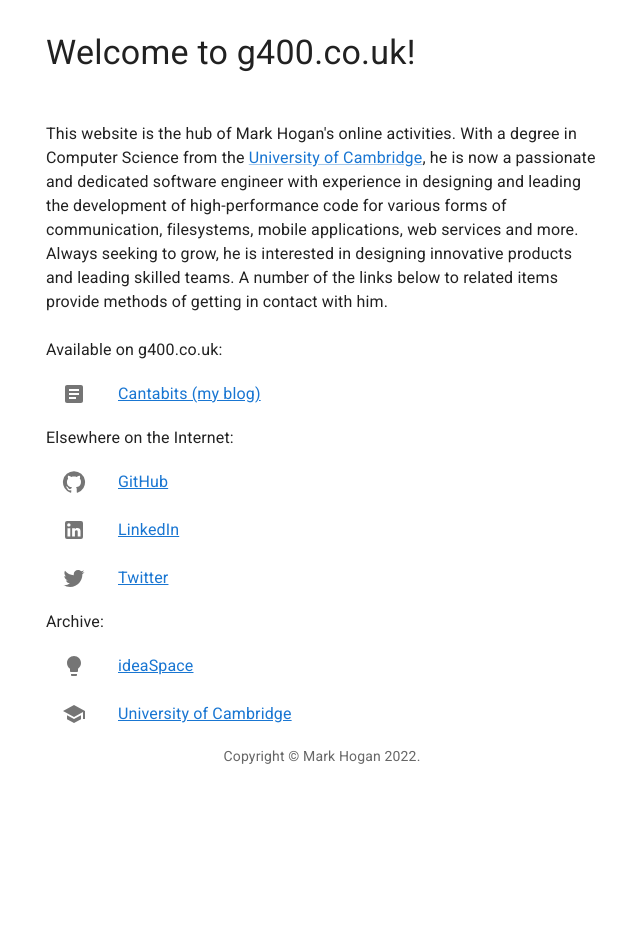
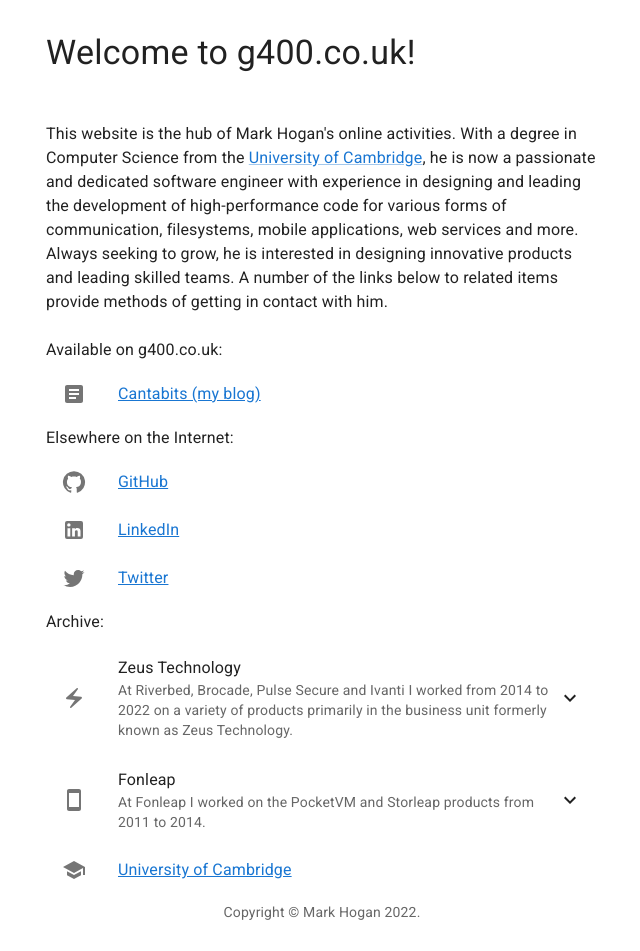
Before and after one commit to mwhogan/g400.co.uk, a React (Create React App) app: page / in a window 1280 px wide. Shown: the top 951 px of the page, without its empty margins (318-958 px from the left). Before the commit the page ends 800 px from the top, so only its background shows below. Built offline with nearby package versions, Linux system fonts and the light colour scheme.

Commit message:
Adding Zeus and Fonleap nested lists to the archive list, with links to some of the things I've worked on.

```diff
--- a/src/MainLinks.js
+++ b/src/MainLinks.js
@@ -3,16 +3,39 @@
 import ListItemButton from '@mui/material/ListItemButton';
 import ListItemIcon from '@mui/material/ListItemIcon';
 import ListItemText from '@mui/material/ListItemText';
+import Collapse from '@mui/material/Collapse';
 import ArticleIcon from '@mui/icons-material/Article';
+import CloudIcon from '@mui/icons-material/Cloud';
+import CloudSyncIcon from '@mui/icons-material/CloudSync';
+import DevicesIcon from '@mui/icons-material/Devices';
+import ElectricBoltIcon from '@mui/icons-material/ElectricBolt';
+import EnhancedEncryptionIcon from '@mui/icons-material/EnhancedEncryption';
+import ExpandLessIcon from '@mui/icons-material/ExpandLess';
+import ExpandMoreIcon from '@mui/icons-material/ExpandMore';
 import GitHubIcon from '@mui/icons-material/GitHub';
+import InsightsIcon from '@mui/icons-material/Insights';
 import LightbulbIcon from '@mui/icons-material/Lightbulb';
 import LinkedInIcon from '@mui/icons-material/LinkedIn';
 import SchoolIcon from '@mui/icons-material/School';
+import ShieldIcon from '@mui/icons-material/Shield';
+import SmartphoneIcon from '@mui/icons-material/Smartphone';
 import TwitterIcon from '@mui/icons-material/Twitter';
+import VpnLockIcon from '@mui/icons-material/VpnLock';
 import Typography from '@mui/material/Typography';
 
 export default function MainLinks() {
   const linkTypographyProps = { color: "primary", sx: { textDecoration: "underline" } }
+
+  // State and handlers for opening of archive sections.
+  const [zeusOpen, setZeusOpen] = React.useState(false);
+  const handleZeusClick = () => {
+    setZeusOpen(!zeusOpen);
+  };
+  const [fonleapOpen, setFonleapOpen] = React.useState(false);
+  const handleFonleapClick = () => {
+    setFonleapOpen(!fonleapOpen);
+  };
+
   return (
     <React.Fragment>
       <Typography>
@@ -53,12 +76,88 @@
         Archive:
       </Typography>
       <List>
-        <ListItemButton component="a" href="https://web.archive.org/web/20130725110219/http://www.ideaspace.cam.ac.uk/members/people/Mark-Hogan?IArticle=2219">
-          <ListItemIcon>
-            <LightbulbIcon />
-          </ListItemIcon>
-          <ListItemText primary="ideaSpace" primaryTypographyProps={linkTypographyProps} />
-        </ListItemButton>
+      <ListItemButton onClick={handleZeusClick}>
+        <ListItemIcon>
+          <ElectricBoltIcon />
+        </ListItemIcon>
+        <ListItemText primary="Zeus Technology"
+          secondary={
+            <React.Fragment>
+              {"At Riverbed, Brocade, Pulse Secure and Ivanti I worked from 2014 to 2022 on a variety of products primarily in the business unit formerly known as Zeus Technology."}
+            </React.Fragment>
+          }
+        />
+        {zeusOpen ? <ExpandLessIcon /> : <ExpandMoreIcon />}
+      </ListItemButton>
+      <Collapse in={zeusOpen} timeout="auto" unmountOnExit>
+        <List>
+          <ListItemButton sx={{ pl: 10 }} component="a" href="https://web.archive.org/web/20201019221716/https://www.pulsesecure.net/products/services-director/">
+            <ListItemIcon>
+              <InsightsIcon />
+            </ListItemIcon>
+            <ListItemText primary="Services Director" primaryTypographyProps={linkTypographyProps} />
+          </ListItemButton>
+          <ListItemButton sx={{ pl: 10 }} component="a" href="https://web.archive.org/web/20220331072114/https://www.pulsesecure.net/products/virtual-traffic-manager/">
+            <ListItemIcon>
+              <CloudIcon />
+            </ListItemIcon>
+            <ListItemText primary="Virtual Traffic Manager" primaryTypographyProps={linkTypographyProps} />
+          </ListItemButton>
+          <ListItemButton sx={{ pl: 10 }} component="a" href="https://web.archive.org/web/20220425002741/https://www.pulsesecure.net/products/vwaf/">
+            <ListItemIcon>
+              <ShieldIcon />
+            </ListItemIcon>
+            <ListItemText primary="Virtual Web Application Firewall" primaryTypographyProps={linkTypographyProps} />
+          </ListItemButton>
+          <ListItemButton sx={{ pl: 10 }} component="a" href="https://web.archive.org/web/20220403172506/https://www.ivanti.com/products/ivanti-neurons-zero-trust-access">
+            <ListItemIcon>
+              <EnhancedEncryptionIcon />
+            </ListItemIcon>
+            <ListItemText primary="Neurons for Zero Trust Access" primaryTypographyProps={linkTypographyProps} />
+          </ListItemButton>
+          <ListItemButton sx={{ pl: 10 }} component="a" href="https://web.archive.org/web/20220608003654/https://www.ivanti.com/products/ivanti-neurons-for-secure-access">
+            <ListItemIcon>
+              <VpnLockIcon />
+            </ListItemIcon>
+            <ListItemText primary="Neurons for Secure Access" primaryTypographyProps={linkTypographyProps} />
+          </ListItemButton>
+        </List>
+      </Collapse>
+      <ListItemButton onClick={handleFonleapClick}>
+        <ListItemIcon>
+          <SmartphoneIcon />
+        </ListItemIcon>
+        <ListItemText primary="Fonleap"
+          secondary={
+            <React.Fragment>
+              {"At Fonleap I worked on the PocketVM and Storleap products from 2011 to 2014."}
+            </React.Fragment>
+          }
+        />
+        {fonleapOpen ? <ExpandLessIcon /> : <ExpandMoreIcon />}
+      </ListItemButton>
+      <Collapse in={fonleapOpen} timeout="auto" unmountOnExit>
+        <List>
+          <ListItemButton sx={{ pl: 10 }} component="a" href="https://www.youtube.com/watch?v=IXlkCOsuHE8">
+            <ListItemIcon>
+              <DevicesIcon />
+            </ListItemIcon>
+            <ListItemText primary="PocketVM" primaryTypographyProps={linkTypographyProps} />
+          </ListItemButton>
+          <ListItemButton sx={{ pl: 10 }} component="a" href="https://web.archive.org/web/20141221212448/http://www.storleap.com/">
+            <ListItemIcon>
+              <CloudSyncIcon />
+            </ListItemIcon>
+            <ListItemText primary="Storleap" primaryTypographyProps={linkTypographyProps} />
+          </ListItemButton>
+          <ListItemButton sx={{ pl: 10 }} component="a" href="https://web.archive.org/web/20130725110219/http://www.ideaspace.cam.ac.uk/members/people/Mark-Hogan?IArticle=2219">
+            <ListItemIcon>
+              <LightbulbIcon />
+            </ListItemIcon>
+            <ListItemText primary="ideaSpace" primaryTypographyProps={linkTypographyProps} />
+          </ListItemButton>
+        </List>
+      </Collapse>
         <ListItemButton component="a" href="https://g400.co.uk/cam/">
           <ListItemIcon>
             <SchoolIcon />
```
